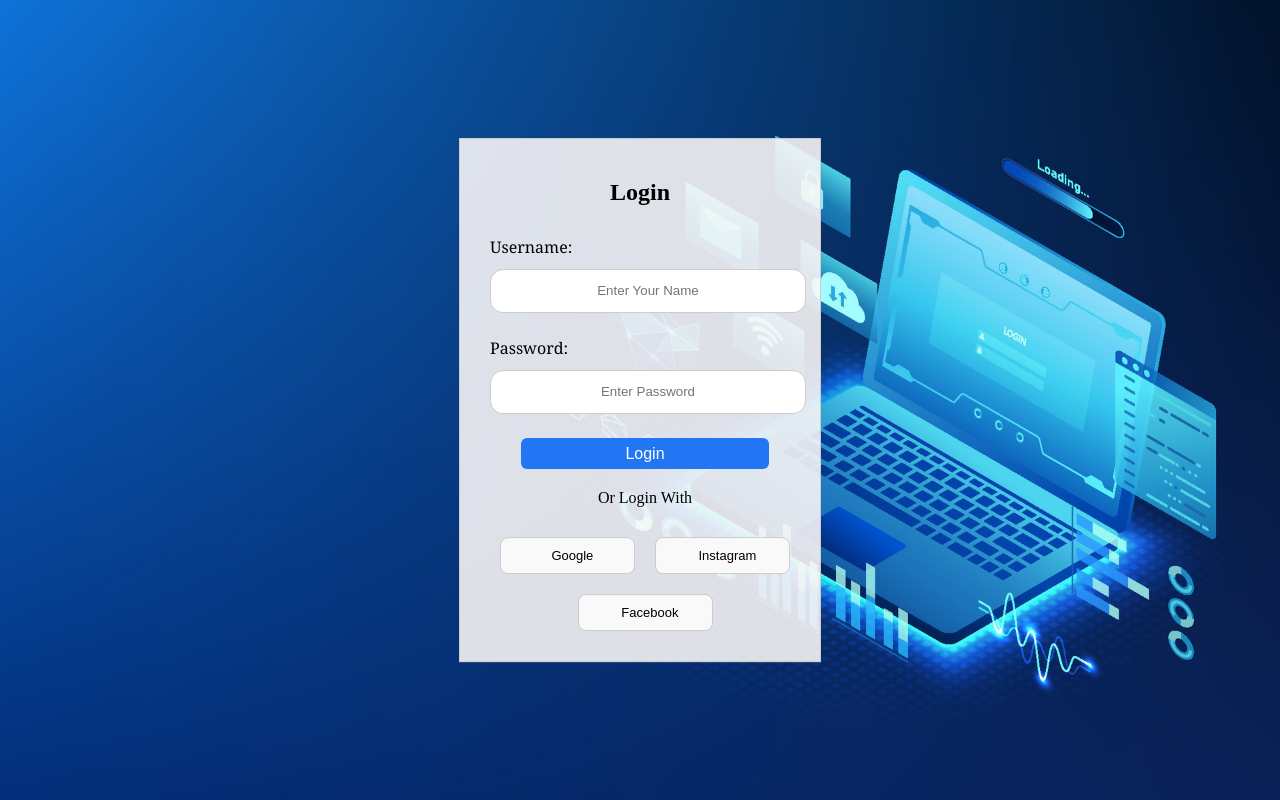
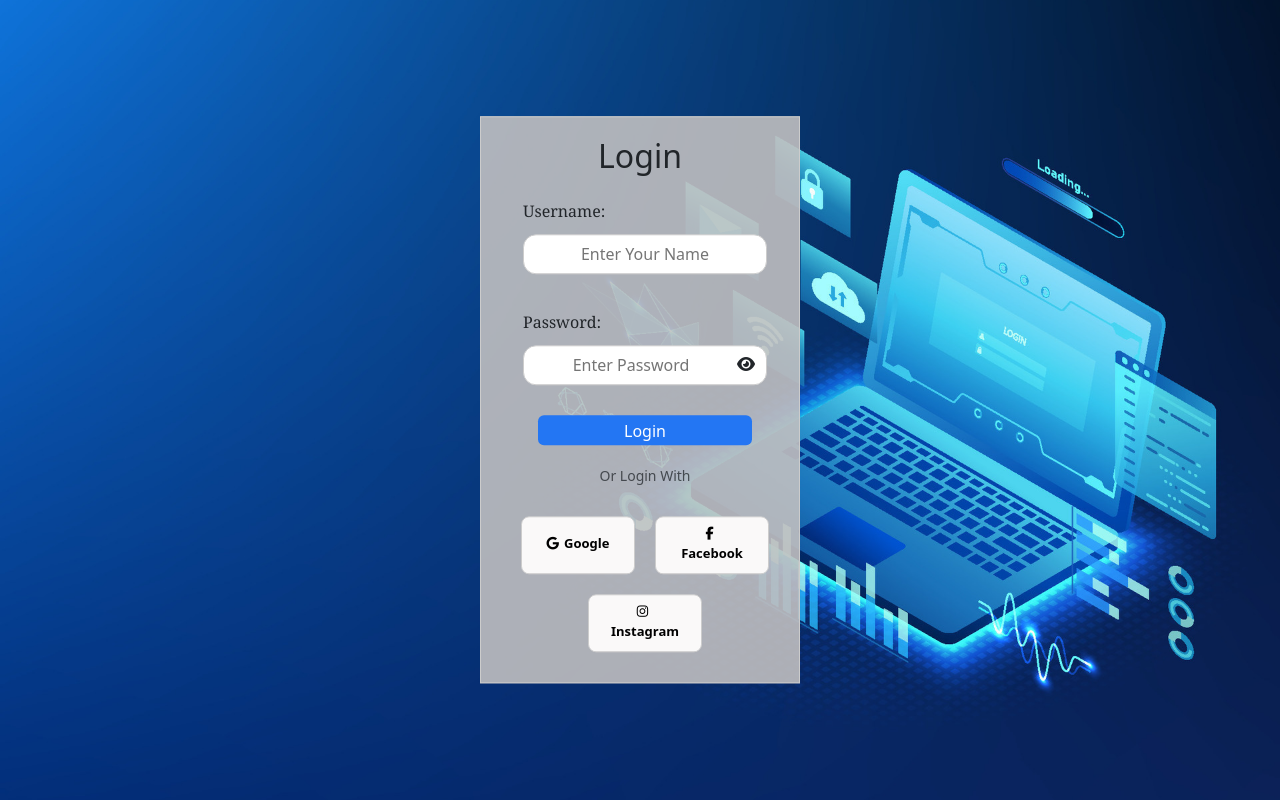
Before and after one commit to sumanthsarmagarlapati/Grouptask-ui, an Angular app: page /login in a window 1280 px wide. Built offline with nearby package versions, Linux system fonts and the light colour scheme; no server answers.

Commit message:
feat : added  bootstarp styles and font awesome styles

```diff
--- a/angular.json
+++ b/angular.json
@@ -30,9 +30,13 @@
               "src/assets"
             ],
             "styles": [
-              "src/styles.scss"
+              "src/styles.scss",
+              "node_modules/bootstrap/dist/css/bootstrap.min.css"
             ],
-            "scripts": []
+            "scripts": [
+              "node_modules/jquery/dist/jquery.min.js",
+              "node_modules/bootstrap/dist/js/bootstrap.min.js"
+            ]
           },
           "configurations": {
             "production": {
@@ -95,7 +99,9 @@
             "styles": [
               "src/styles.scss"
             ],
-            "scripts": []
+            "scripts": [
+
+            ]
           }
         }
       }
--- a/src/app/Login/login-page/login-page.component.html
+++ b/src/app/Login/login-page/login-page.component.html
@@ -1,7 +1,7 @@
 <div class="login-page">
   <div class="login-image">
 
-    <img src="../../../assets/images/pc.jpg"  alt="'hefre">
+    <img src="../../../assets/images/pc.jpg" alt="hefre">
 
   </div>
   <div class="login-container">
@@ -19,23 +19,34 @@
           <div class="form-label">
             <label for="password">Password:</label>
           </div>
-          <input type="password" placeholder="Enter Password" class="form-input" id="password" name="password"
-            [(ngModel)]="password" required>
+          <div class="input-with-icon">
+            <input [type]='password_type' placeholder="Enter Password" class="form-input" id="password" name="password" [(ngModel)]="password" required>
+            <i class="fa-solid fa-eye" (click)="passwordView('open')" *ngIf="password_type=='password'"></i>
+            <i class="fa-regular fa-eye"(click)="passwordView('close')" *ngIf="password_type=='text'"></i>
+          </div>
         </div>
         <div class="form-submit">
-          <button type="submit"  [disabled]="!loginForm.valid">Login</button>
+          <button type="submit" [disabled]="!loginForm.valid">Login</button>
         </div>
         <div class="form-line"></div>
         <div class="form-text">Or Login With</div>
         <div class="form-auth-control">
-            <button type="button" class="auth-control"><i class="fa-brands fa-google"></i>Google</button>
-            <button type="button" class="auth-control"><i class="fa-brands fa-instagram"></i>Instagram</button>
-            <button type="button" class="auth-control"><i class="fa-brands fa-facebook-f"></i>Facebook</button>
+          <button type="button" class="auth-control">
+            <i class="fa-brands fa-google auth-control-icon"></i>
+            <span class="auth-control-text">Google</span>
+          </button>
+          <button type="button" class="auth-control">
+            <i class="fa-brands fa-facebook-f auth-control-icon"></i>
+            <span class="auth-control-text">Facebook</span>
+          </button>
+          <button type="button" class="auth-control">
+            <i class="fa-brands fa-instagram auth-control-icon"></i>
+            <span class="auth-control-text">Instagram</span>
+          </button>
+
         </div>
 
       </form>
     </div>
   </div>
 </div>
-
-<i class="fa-brands fa-google"></i>
--- a/src/app/Login/login-page/login-page.component.scss
+++ b/src/app/Login/login-page/login-page.component.scss
@@ -18,17 +18,18 @@ html {
   left: 0;
   width: 100%;
   height: 100%;
-  z-index: -1; /* Ensure the image is behind other content */
+  z-index: -1;
 }
 
 .login-image img {
   width: 100%;
   height: 100%;
-  object-fit: cover; /* Ensure the image covers the entire container */
+  object-fit: cover;
 }
+
 .login-container {
   position: absolute;
-  background-color: rgba(250, 246, 246, 0.89);
+  background-color: rgba(195, 193, 193, 0.89);
   top: 50%;
   left: 50%;
   transform: translate(-50%, -50%);
@@ -50,10 +51,13 @@ html {
 .form-label {
   margin-bottom: 5px;
   font-family: Georgia, "Times New Roman", Times, serif;
+  font-size: auto;
 }
 
 .form-control {
   margin-bottom: 20px;
+  background-color: transparent;
+  border: none;
 }
 
 .form-input {
@@ -65,14 +69,30 @@ html {
   border: 1px solid #ccc;
   border-radius: 13px;
   text-align: center;
-
 }
 
-  .form-submit {
+.input-with-icon {
+  position: relative;
+}
+
+.input-with-icon input {
+  padding-right: 30px; /* Adjust as needed */
+}
+
+.input-with-icon i {
+  position: absolute;
+  top: 50%;
+  right: 12px; /* Adjust to position the icon as desired */
+  transform: translateY(-50%);
+  cursor: pointer;
+}
+
+
+.form-submit {
   justify-content: center;
-  display: flex; /* Use flexbox */
-  justify-content: center; /* Center horizontally */
-  align-items: center; /* Center vertically */
+  display: flex;
+  justify-content: center;
+  align-items: center;
   padding-top: 1px;
   border-radius: 6px;
   background-color: #2376f3;
@@ -80,16 +100,16 @@ html {
   width: 80%;
   cursor: pointer;
   margin: auto;
-  button{
-  color: #ffffff;
-  font-size: medium;
-  border: none; /* Remove button border */
-  background: transparent; /* Remove button background */
+  button {
+    color: #ffffff;
+    font-size: medium;
+    border: none;
+    background: transparent;
   }
   // .form-submit:hover{
   // background-color: #1c76fd;
   // }
-  }
+}
 
 .form-auth-control {
   display: flex;
@@ -102,8 +122,7 @@ html {
   width: 24%;
   border-radius: 8px;
   background-color: #faf9f9;
-  background-color: #faf9f9;
-  padding-top: 10px;
+  padding-top: 7px;
   padding-right: 20px;
   width: calc(50% - 20px);
   border: 1px solid #ccc;
@@ -113,6 +132,12 @@ html {
   font-size: 16px;
   margin-right: 10px;
   font-size: small;
+  &-icon {
+    margin-right: 5px;
+  }
+  &-text {
+    font-weight: bolder;
+  }
 }
 
 .form-text {
--- a/src/app/Login/login-page/login-page.component.ts
+++ b/src/app/Login/login-page/login-page.component.ts
@@ -6,12 +6,13 @@ import {
   UserCreateDto,
 } from '../../../app/common/Interfaces/login_interfaces';
 import { FormsModule } from '@angular/forms';
+import { CommonModule } from '@angular/common';
 
 @Component({
   standalone: true,
   imports: [
     FormsModule,
-  ],
+  CommonModule],
   selector: 'app-login-page',
   templateUrl: './login-page.component.html',
   styleUrls: ['./login-page.component.scss'],
@@ -20,8 +21,9 @@ export class LoginPageComponent {
   user_details: Record<string, any> = {};
   mode: string = 'login';
   users_data: Record<string, any>[] = [];
-  username:string='';
-  password:string=''
+  username: string = '';
+  password: string = '';
+  password_type: string = 'password';
   constructor(
     private _login_api_service: LoginApiService,
     private _toaster_service: ToastrService
@@ -30,15 +32,21 @@ export class LoginPageComponent {
     this.getUsers();
   }
 
-  ngOnit() {
-
-  }
+  ngOnit() {}
 
   onSubmit() {
     if (this.mode == 'login') {
       this.loginUser();
     } else if (this.mode == 'create') {
       this.createUser();
+    }
+  }
+
+  passwordView(type: string) {
+    if (type === 'close') {
+      this.password_type = 'password';
+    } else {
+      this.password_type = 'text';
     }
   }
 
@@ -58,9 +66,7 @@ export class LoginPageComponent {
       error: () => {},
     });
   }
-  login(){
-
-  }
+  login() {}
   async createUser() {
     const login_body: UserCreateDto = {
       username: this.user_details['username'],
@@ -82,7 +88,7 @@ export class LoginPageComponent {
     });
   }
   async getUsers() {
-    console.log("in call");
+    console.log('in call');
 
     (await this._login_api_service.getUsers()).subscribe({
       next: (res: any) => {
--- a/src/app/app.module.ts
+++ b/src/app/app.module.ts
@@ -5,7 +5,7 @@ import { AppRoutingModule } from './app-routing.module';
 import { AppComponent } from './app.component';
 import { ToastrModule } from 'ngx-toastr';
 import { CommonModule } from '@angular/common';
-import { FormsModule } from '@angular/forms';
+import { FormsModule, ReactiveFormsModule } from '@angular/forms';
 @NgModule({
   declarations: [AppComponent],
   imports: [
@@ -14,7 +14,8 @@ import { FormsModule } from '@angular/forms';
     HttpClientModule,
     ToastrModule.forRoot() ,
     CommonModule,
-    FormsModule
+    FormsModule,
+    ReactiveFormsModule
   ],
   providers: [],
   bootstrap: [AppComponent],
--- a/src/styles.scss
+++ b/src/styles.scss
@@ -1 +1,3 @@
 /* You can add global styles to this file, and also import other style files */
+
+@import '~@fortawesome/fontawesome-free/css/all.css';
```
Also changed, not shown: package.json (+4 -3 lines), 1 other file (tests, documents, lock files or other folders).
